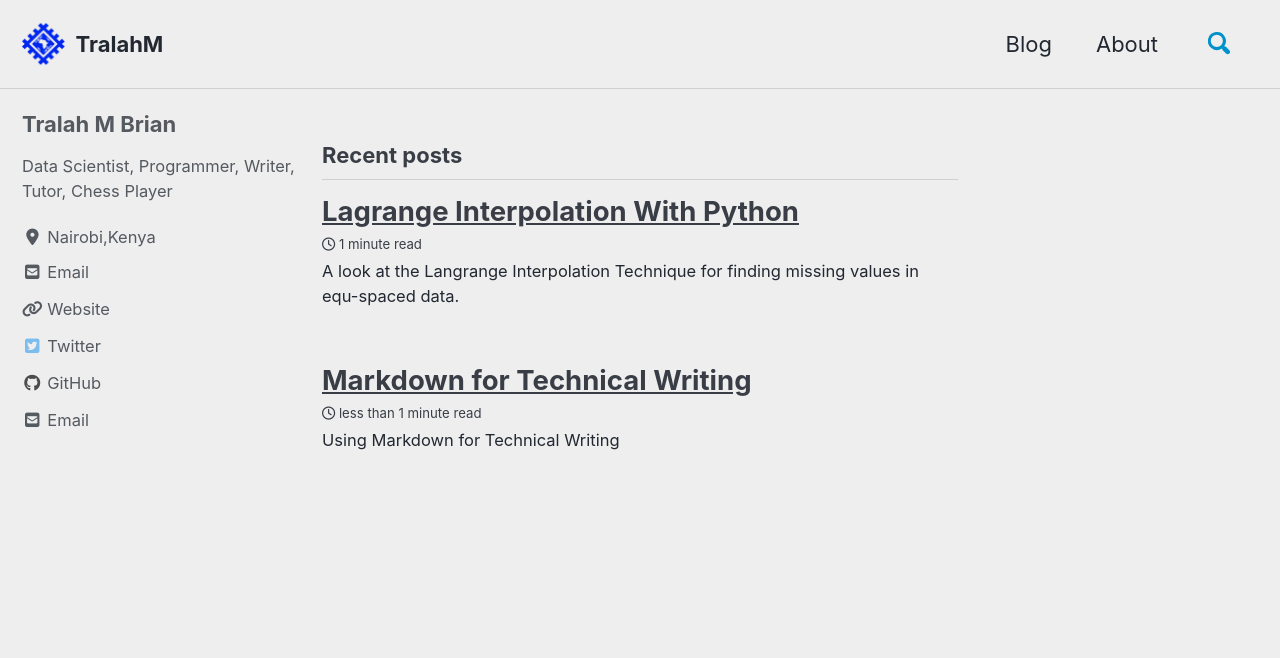
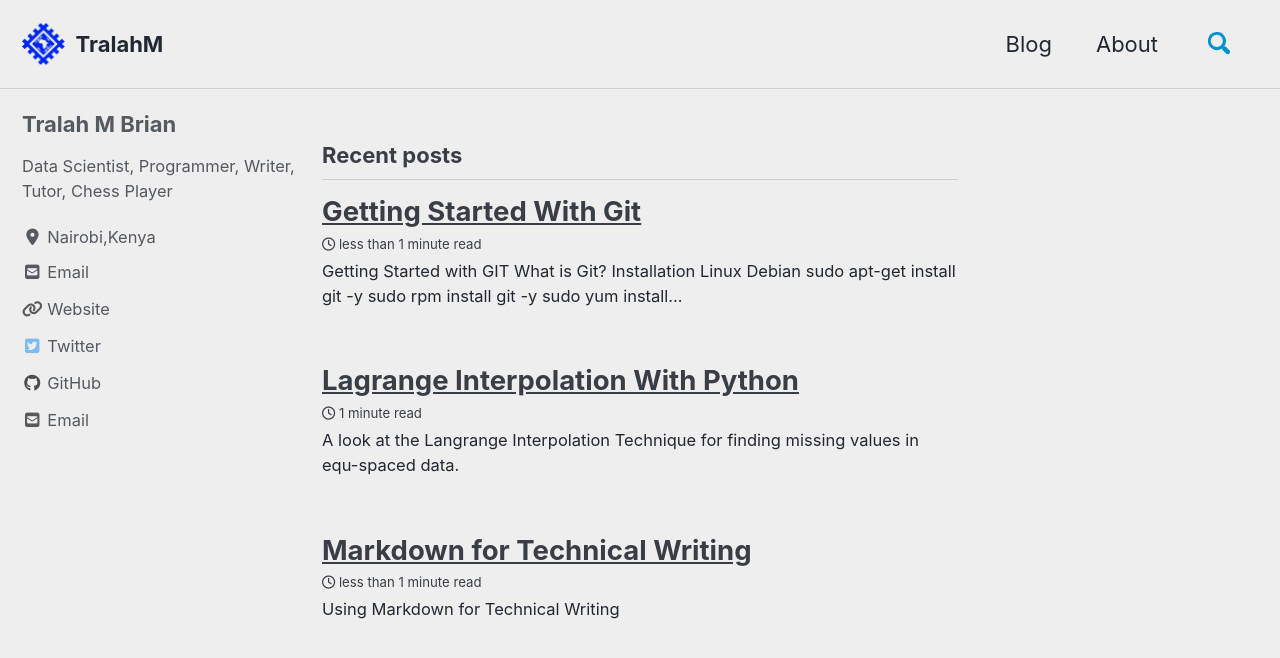
Before and after one commit to TralahM/TralahM.github.io, a Jekyll site: the page built from index.html, in a window 1280 px wide and 900 px high. Shown: the top 658 px of the window. Built offline with Jekyll 4.4.1, drawn with Linux system fonts in a browser that asks for light colours; cached includes are drawn as plain includes; nearby versions of some CDN libraries; the list of posts is cut into pages by our own code.

Commit message:
Get started with git try fx mathjax in prod

````diff
--- /dev/null
+++ b/_posts/2020-01-30-Getting-Started-with-GIT.markdown
@@ -0,0 +1,74 @@
+# Getting Started with GIT
+## What is Git?
+### Installation
+#### Linux
+1. Debian
+```sh
+sudo apt-get install git -y
+```
+```sh
+sudo rpm install git -y
+```
+```console
+sudo yum install git -y
+```
+#### MacOSX
+```sh
+brew install git
+```
+## Basic commands
+## Basic Configuration
+```sh
+git config user.email <youremail@example.com>
+git config user.name "Your Name"
+```
+
+```ini
+[user]
+name = Your Name
+email = <youremail@example.com>
+[core]
+editor = vim
+pager = less -S
+
+[color]
+ui = true
+diff = auto
+status = auto
+grep = auto
+interactive = auto
+
+[merge]
+tool = vimdiff
+[alias]
+ci = commit
+lg = log --all --abbrev-commit --decorate --graph --oneline
+st = status
+co = checkout
+mt = mergetool
+
+[credential]
+helper = cache
+
+[help]
+autocorrect = 10
+```
+### Creating a new repository
+### Commits
+```sh
+git add . # Add all files in source tree
+git commit # Add files to git
+git commit -m "Commit Message" # without opening your editor
+```
+### Commit History
+
+```sh
+git log --all --abbrev-commit --decorate --graph --oneline
+```
+### Branching
+```sh
+git checkout -b new_branch # Create and switch to new branch
+git checkout master  # Go to branch named master
+git checkout commithash  # Checkout the state of the repository as at the commit
+#hash
+```
````
Also changed, not shown: _includes/scripts.html (+3 -6 lines), 1 other file.
